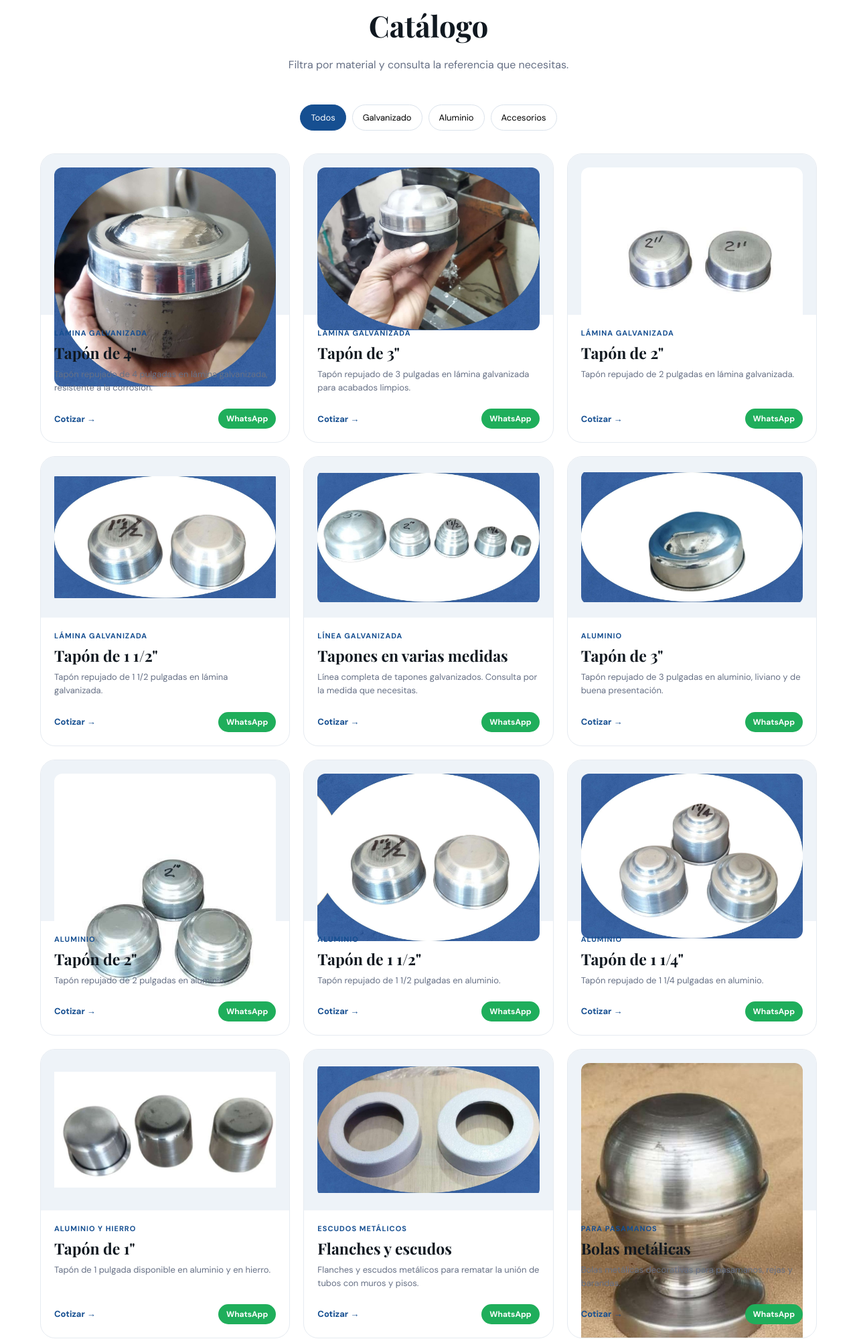
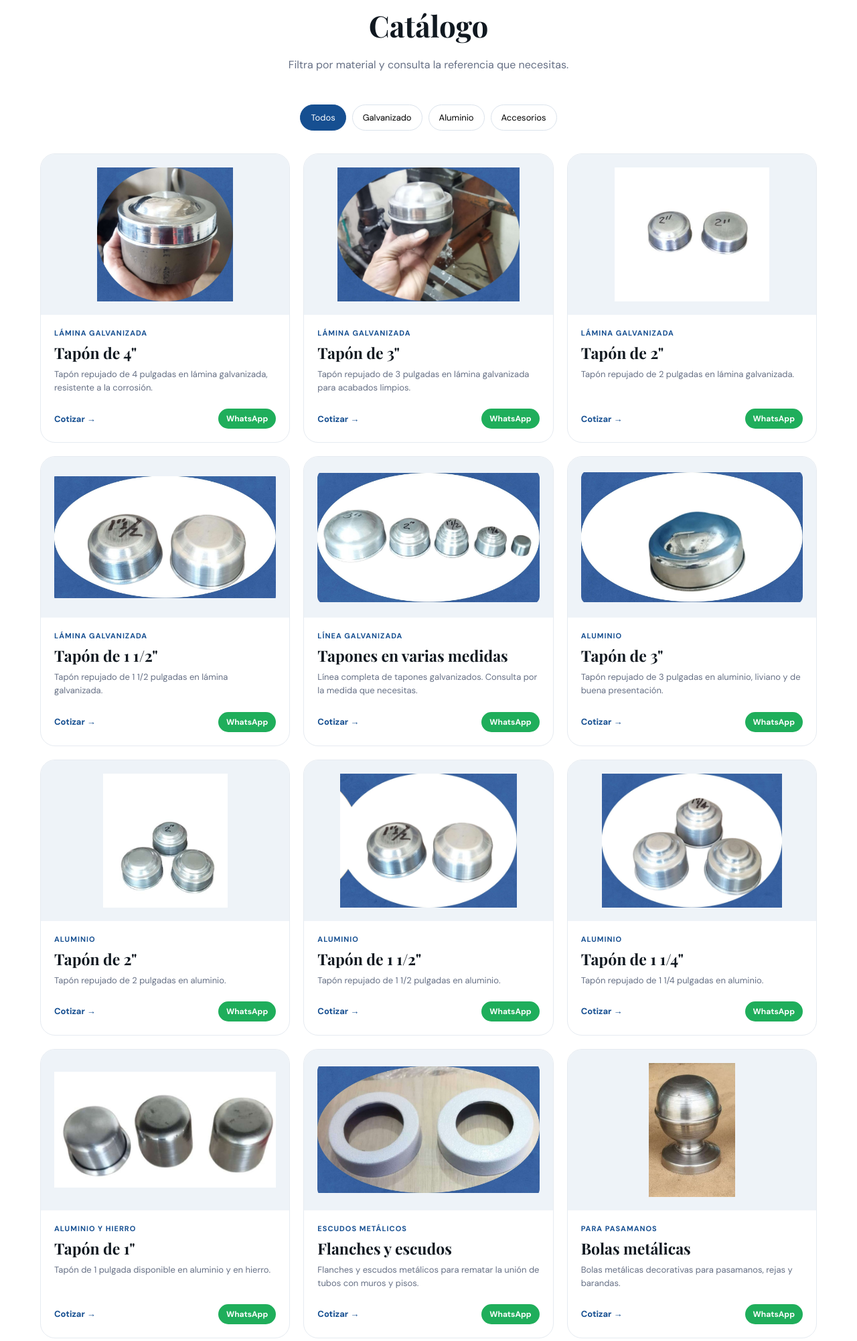
Before and after one commit to Maldo09/Pagina_Repujados-, a Flask app: page / in a window 1280 px wide. Shown: the part 1464-3466 px from the top of the page at 67% size. Run offline with Flask 3, Linux system fonts and the light colour scheme; some libraries are stand-ins or nearby versions.

Commit message:
Corrige fotos verticales que se salían de la tarjeta
Co-Authored-By: Claude Opus 5.5 <noreply@anthropic.com>
Claude-Session: https://claude.ai/code/session_01DgiBUBMpN5bxc5hyztA1EM

```diff
--- a/backend/static/css/styles.css
+++ b/backend/static/css/styles.css
@@ -49,8 +49,8 @@ section{padding:92px 0}
 .products{display:grid;grid-template-columns:repeat(3,1fr);gap:20px}
 .card{border:1px solid #e6ebf1;border-radius:22px;overflow:hidden;background:#fff;transition:transform .25s,box-shadow .25s;display:flex;flex-direction:column}
 .card:hover{transform:translateY(-5px);box-shadow:0 18px 40px rgba(12,47,91,.1)}
-.photo{height:240px;background:#eef3f8;display:grid;place-items:center;padding:20px;cursor:zoom-in}
-.photo img{width:100%;height:100%;object-fit:contain;border-radius:12px}
+.photo{height:240px;background:#eef3f8;display:block;overflow:hidden;padding:20px;cursor:zoom-in}
+.photo img{display:block;width:100%;height:100%;object-fit:contain;border-radius:12px}
 .cardbody{padding:20px;display:flex;flex-direction:column;flex:1}
 .tag{font-size:11px;color:var(--blue);font-weight:700;text-transform:uppercase;letter-spacing:1px}
 .card h3{font-family:"Playfair Display",serif;font-size:23px;margin:7px 0}
```
